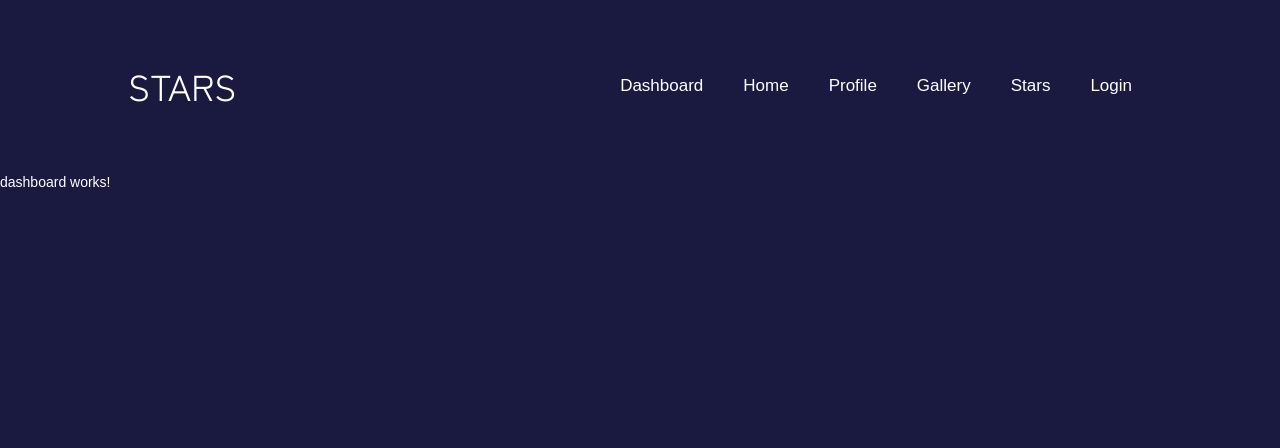
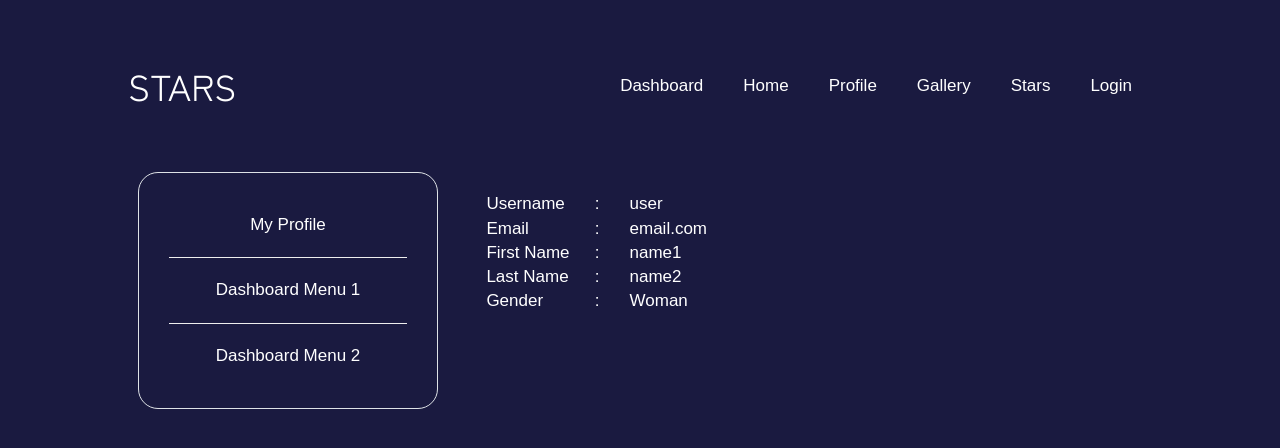
Before and after one commit to metardn/my-app, an Angular app: page /dashboard in a window 1280 px wide. Shown: the top 448 px of the page. Built offline with nearby package versions, Linux system fonts and the light colour scheme; a web font is replaced by a local one.

Commit message:
add dashboard page template

```diff
--- a/src/app/dashboard/dashboard.component.css
+++ b/src/app/dashboard/dashboard.component.css
@@ -0,0 +1,50 @@
+*{
+  padding: 0;
+  margin: 0;
+  box-sizing: border-box;
+}
+
+#dashboard {
+  margin-left: 7%;
+}
+
+nav {
+  border-radius: 20px;
+  max-width: 300px;
+  background-color: rgb(26, 26, 64);
+  color: white;
+  padding-top: 5%;
+  padding-bottom: 5%;
+  margin: 0 auto;
+
+}
+
+nav ul {
+  list-style: none;
+}
+
+ul li {
+  padding-top: 20px;
+  padding-bottom: 20px;
+  font-size: 17px;
+}
+
+nav ul li a {
+  text-decoration: none;
+  color: white;
+}
+
+nav ul li a:hover {
+  color: rgb(153, 140, 235);
+  transition: .3s;
+}
+
+hr {
+  width: 80%;
+  margin: auto;
+}
+
+table tr th {
+  font-size: 17px;
+  font-weight: normal;
+}
--- a/src/app/dashboard/dashboard.component.html
+++ b/src/app/dashboard/dashboard.component.html
@@ -1 +1,45 @@
-<p>dashboard works!</p>
+<div class="row" id="dashboard">
+  <div class="col-4">
+    <nav class="border">
+      <ul class="text-center">
+        <li><a routerLink="#"> My Profile </a></li>
+        <hr>
+        <li><a routerLink="#"> Dashboard Menu 1 </a></li>
+        <hr>
+        <li><a routerLink="#"> Dashboard Menu 2 </a></li>
+      </ul>
+    </nav>
+  </div>
+  <div class="col">
+    <img src="" alt="">
+    <div>
+      <table>
+        <tr>
+          <th class="pr-5">Username</th>
+          <th class="pr-5">:</th>
+          <th class="">user</th>
+        </tr>
+        <tr>
+          <th>Email</th>
+          <th>:</th>
+          <th>email.com</th>
+        </tr>
+        <tr>
+          <th>First Name</th>
+          <th>:</th>
+          <th>name1</th>
+        </tr>
+        <tr>
+          <th>Last Name</th>
+          <th>:</th>
+          <th>name2</th>
+        </tr>
+        <tr>
+          <th>Gender</th>
+          <th>:</th>
+          <th>Woman</th>
+        </tr>
+      </table>
+    </div>
+  </div>
+</div>
--- a/src/app/profile/profile.component.css
+++ b/src/app/profile/profile.component.css
@@ -3,4 +3,5 @@
   padding-bottom: 0%;
   margin: 0;
   box-sizing: border-box;
+  font-size: 18px;
 }
--- a/src/app/profile/profile.component.html
+++ b/src/app/profile/profile.component.html
@@ -1 +1 @@
-<h5>{{ profile_desc }}</h5>
+<p>{{ profile_desc }}</p>
--- a/src/app/stars/stars.component.css
+++ b/src/app/stars/stars.component.css
@@ -11,6 +11,7 @@
   padding-bottom: 3%;
 }
 
-h5 {
+p {
   text-align: justify;
+  font-size: 18px;
 }
--- a/src/app/stars/stars.component.html
+++ b/src/app/stars/stars.component.html
@@ -3,6 +3,6 @@
         <h2>{{ star.name | uppercase }}</h2>
         <h3>{{ star.astronomical_name }}</h3>
         <br>
-        <h5>{{ star.description }}</h5>
+        <p>{{ star.description }}</p>
     </div>
 </div>
```
